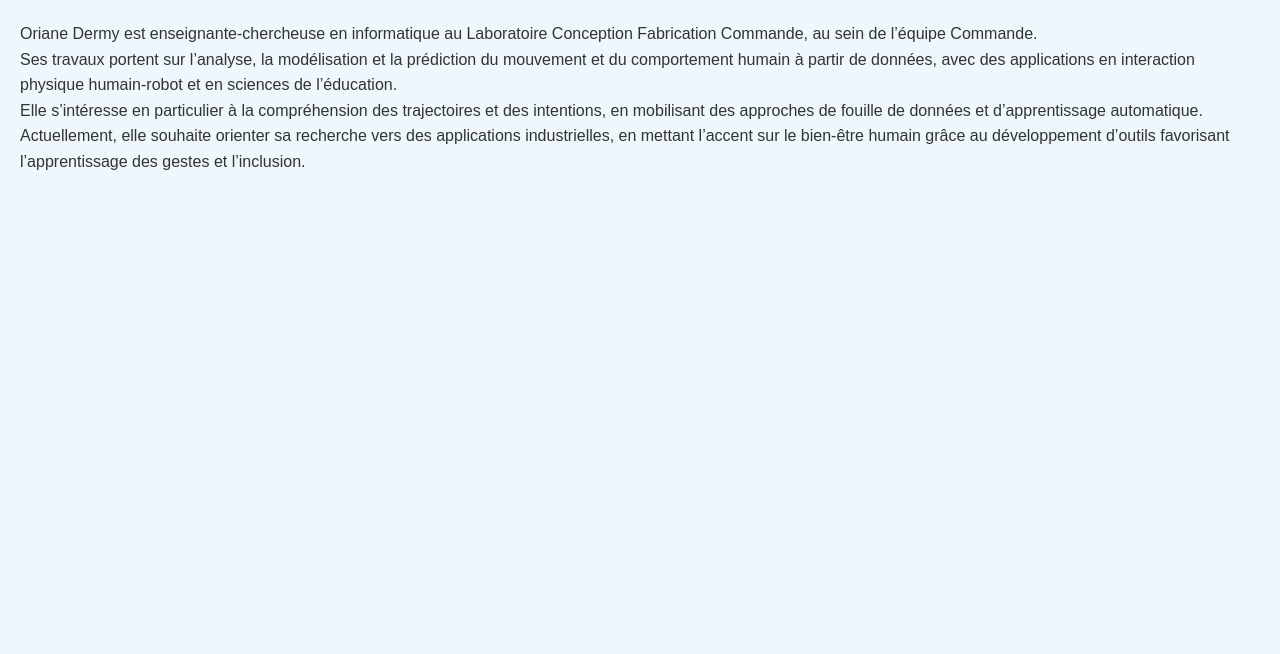
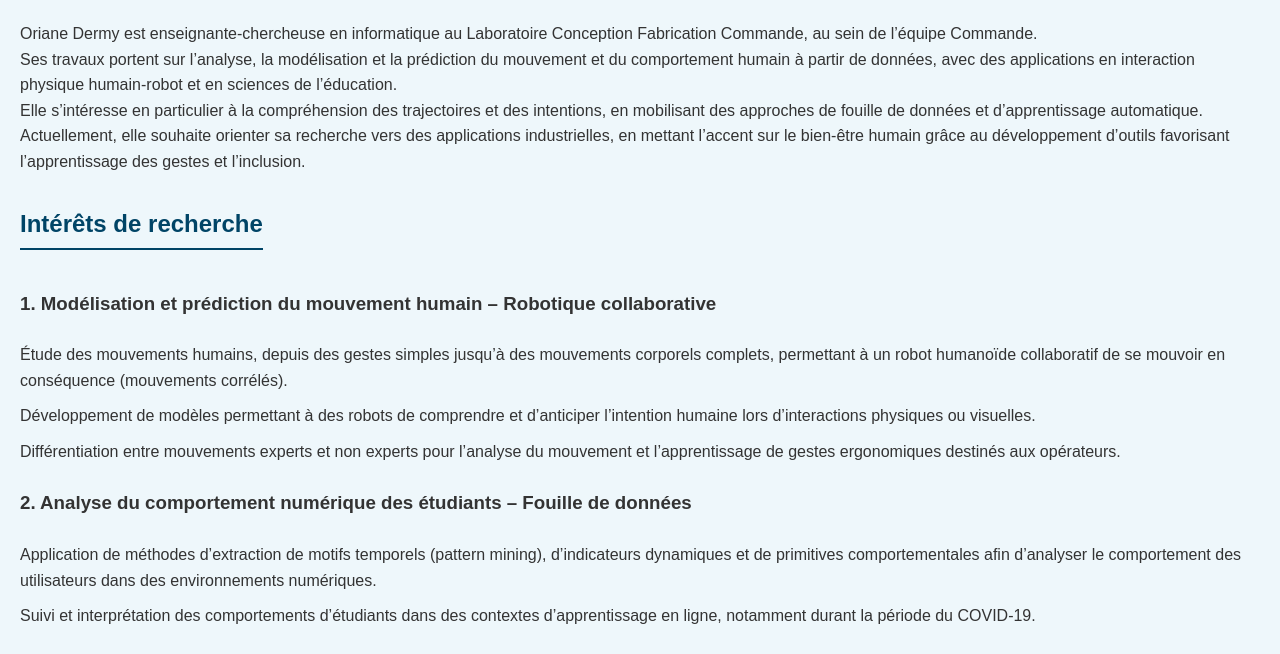
Before and after one commit to DermyO/mon-site-web, a plain HTML site: page index.html in a window 1280 px wide. Shown: the part 426-1080 px from the top of the page. Before the commit the page ends 800 px from the top, so only its background shows below. Drawn offline with Linux system fonts and the light colour scheme.

Commit message:
add: index: intérêt de recherche

```diff
--- a/index.html
+++ b/index.html
@@ -34,6 +34,25 @@ fetch("header.html")
 				Ses travaux portent sur l’analyse, la modélisation et la prédiction du mouvement et du comportement humain à partir de données, avec des applications en interaction physique humain-robot et en sciences de l’éducation. <br/>
 				Elle s’intéresse en particulier à la compréhension des trajectoires et des intentions, en mobilisant des approches de fouille de données et d’apprentissage automatique.<br/>
 				Actuellement, elle souhaite orienter sa recherche vers des applications industrielles, en mettant l’accent sur le bien-être humain grâce au développement d’outils favorisant l’apprentissage des gestes et l’inclusion.</p>
+
+
+
+				<h2>Intérêts de recherche</h2>
+
+<h3>1. Modélisation et prédiction du mouvement humain – Robotique collaborative</h3>
+<ul>
+  <li>Étude des mouvements humains, depuis des gestes simples jusqu’à des mouvements corporels complets, permettant à un robot humanoïde collaboratif de se mouvoir en conséquence (mouvements corrélés).</li>
+  <li>Développement de modèles permettant à des robots de comprendre et d’anticiper l’intention humaine lors d’interactions physiques ou visuelles.</li>
+  <li>Différentiation entre mouvements experts et non experts pour l’analyse du mouvement et l’apprentissage de gestes ergonomiques destinés aux opérateurs.</li>
+</ul>
+
+<h3>2. Analyse du comportement numérique des étudiants – Fouille de données</h3>
+<ul>
+  <li>Application de méthodes d’extraction de motifs temporels (pattern mining), d’indicateurs dynamiques et de primitives comportementales afin d’analyser le comportement des utilisateurs dans des environnements numériques.</li>
+  <li>Suivi et interprétation des comportements d’étudiants dans des contextes d’apprentissage en ligne, notamment durant la période du COVID-19.</li>
+</ul>
+
+
         </section>
 
 
```
